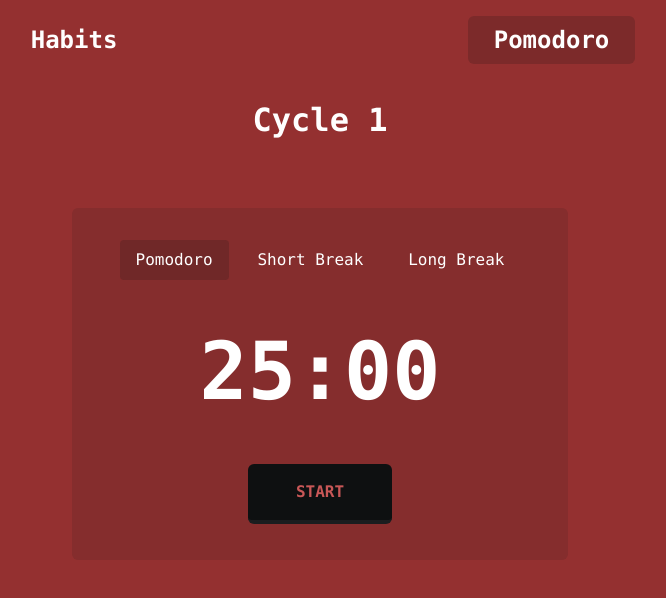
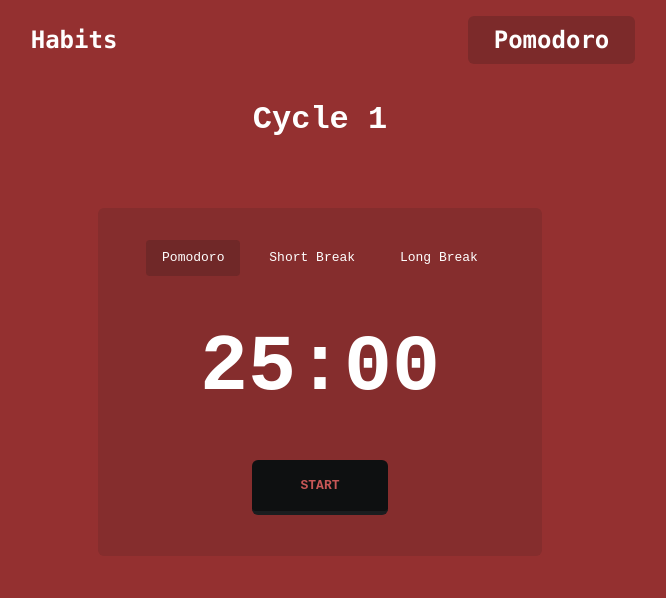
Before and after one commit to Miguel-Flandez/Pomodoro, a React (Vite) app: page /pomodoro in a window 1280 px wide. Shown: the top 598 px of the page, without its empty margins (320-986 px from the left). Built offline with nearby package versions, Linux system fonts and the light colour scheme.

Commit message:
removed font-mono utility classes

```diff
--- a/src/pages/Pomodoro.jsx
+++ b/src/pages/Pomodoro.jsx
@@ -83,9 +83,9 @@
       <>
       <Header/>
         <div className="flex flex-col gap-[5vw] items-center ">
-          <span className="block font-bold text-[2rem] text-white font-mono mt-4 text-center">Cycle {pomoTracker}</span>
+          <span className="block font-bold text-[2rem] text-white mt-4 text-center">Cycle {pomoTracker}</span>
           <div className={`${selected==='Pomodoro' ? 'bg-[#852D2D]' : selected==='Short' ? 'bg-[#225F63]' : 'bg-[#234F6D]'}
-          rounded-md transition-colors duration-200 border-0 text-white text-md font-mono p-8 max-sm:w-[90%] flex flex-col items-center gap-[2rem]`}>
+          rounded-md transition-colors duration-200 border-0 text-white text-md p-8 max-sm:w-[90%] flex flex-col items-center gap-[2rem]`}>
 
               <div id="header buttons" className="flex items-center justify-center gap-[1vw] max-sm:text-xs cursor-pointer px-[1rem] whitespace-nowrap">
                   <span className={`px-4 py-2 rounded-sm ${selected==='Pomodoro' ? 'bg-[#1211112f]' : '' }`} onClick={()=>setSelected('Pomodoro')}>Pomodoro</span>
@@ -95,8 +95,8 @@
 
 
               <span className="text-[5rem] font-bold">{String(minutes).padStart(2, '0')}:{String(seconds).padStart(2, '0')}</span>
-              <div id="button-container" className="h-16">
-                <button className={`bg-[#0E1011] rounded-md transition-colors duration-200 ${selected==='Pomodoro'?'text-[#C85757]' : selected==='Short' ? 'text-[#79CBD0]' : 'text-[#6EA8D0]'} font-bold font-mono px-12 py-4 ${start ? 'translate-y-1' : 'border-b-4 border-[#1A1D1F] '}`}
+              <div id="button-container" className="h-[4rem]">
+                <button className={`bg-[#0E1011] rounded-md transition-colors duration-200 ${selected==='Pomodoro'?'text-[#C85757]' : selected==='Short' ? 'text-[#79CBD0]' : 'text-[#6EA8D0]'} font-bold px-[3rem] py-[1rem] ${start ? 'translate-y-1' : 'border-b-4 border-[#1A1D1F] '}`}
                 onClick={()=>setStart(prev=>!prev, clickSound.play())}>{start?'PAUSE':'START'}</button>
               </div>
 
```
